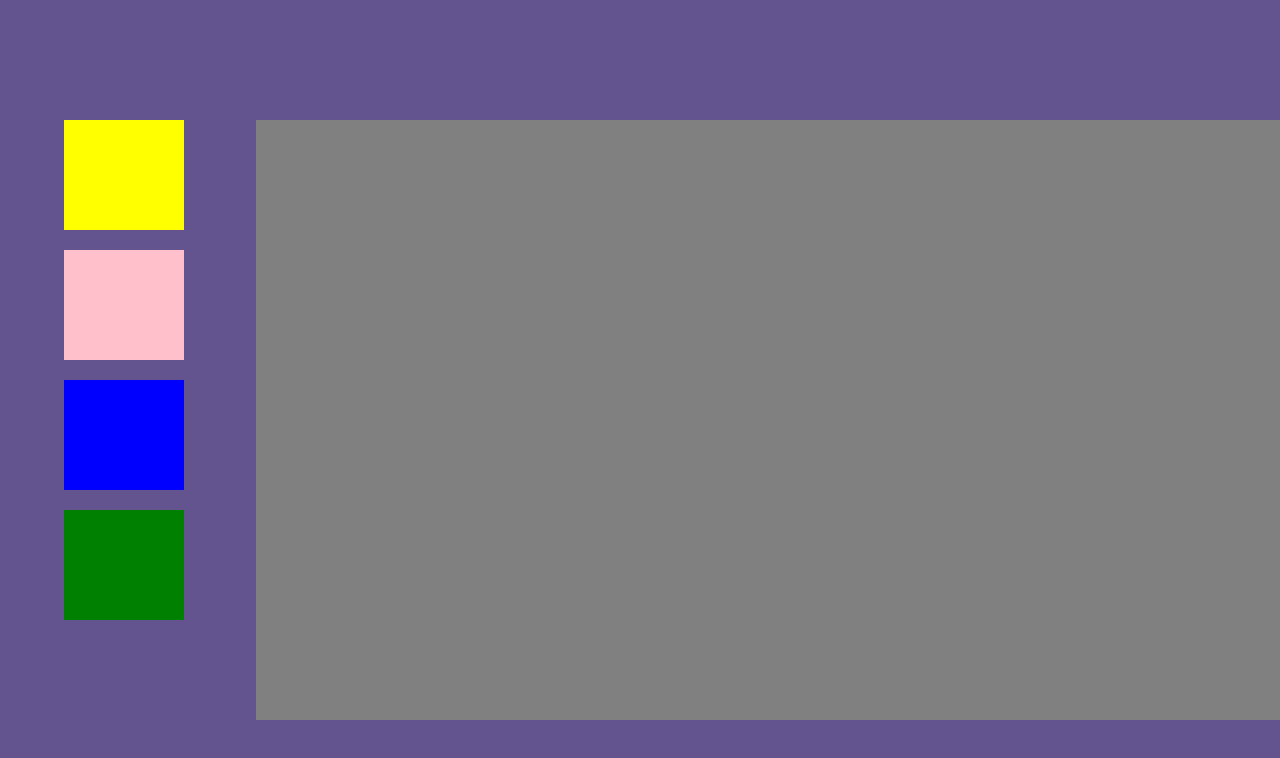
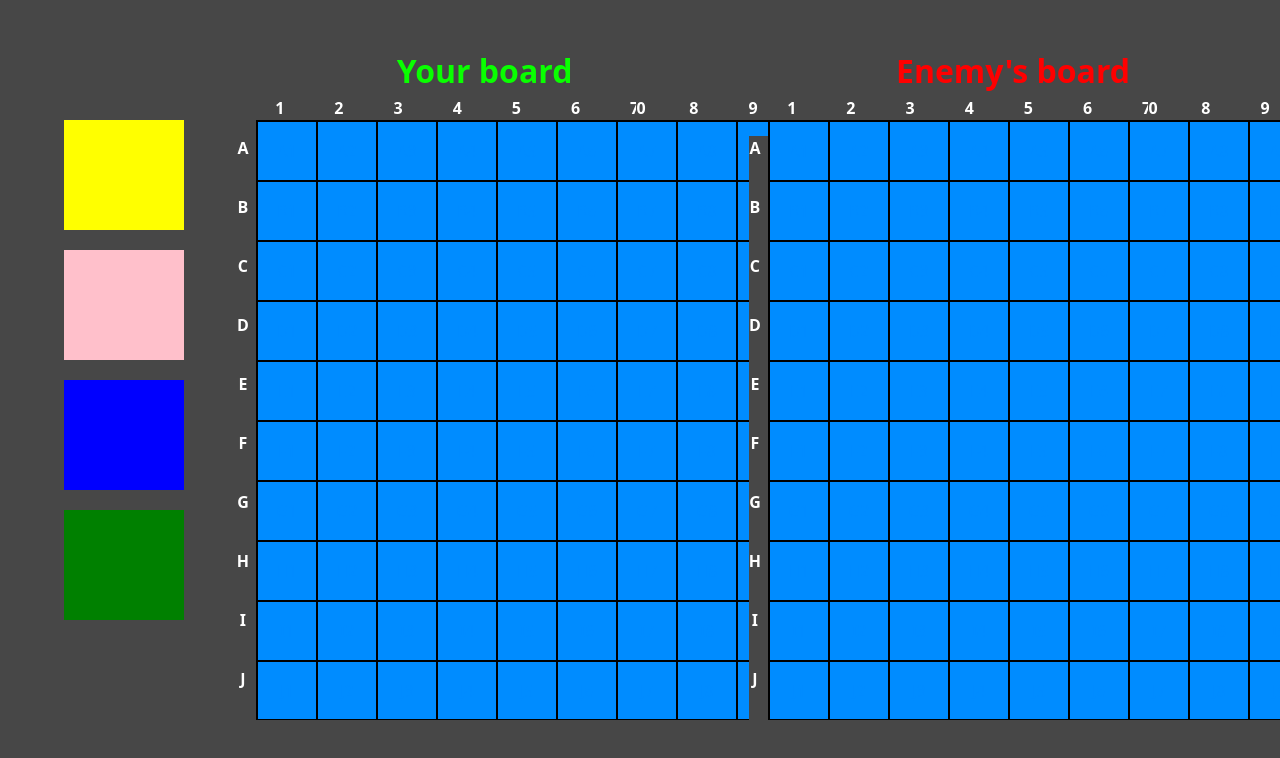
Before and after one commit to MatejHyskaGit/Javascript_BattleShips, a plain HTML site: page BattleShips/game.html in a window 1280 px wide. Shown: the top 758 px of the page. Drawn offline with nearby package versions, Linux system fonts and the light colour scheme.

Commit message:
school changes

```diff
--- a/BattleShips/game.html
+++ b/BattleShips/game.html
@@ -10,6 +10,21 @@
     <script src="scripts/main.js"></script>
 </head>
 <body>
+    <h2 class="ally-title">Your board</h2>
+    <div class="ally-board-numbers">1234567891</div>
+    <div class="ally-board-letters">
+        <div>A</div>
+        <div>B</div>
+        <div>C</div>
+        <div>D</div>
+        <div>E</div>
+        <div>F</div>
+        <div>G</div>
+        <div>H</div>
+        <div>I</div>
+        <div>J</div>
+    </div>
+    <div class="ally-0">0</div>
     <div id="grid-container"></div>
     <p id="info-text"></p>
     <div id="ship-container">
@@ -18,6 +33,21 @@
         <div id="l-ship-container"></div>
         <div id="lightning-ship-container"></div>
     </div>
+    <h2 class="enemy-title">Enemy's board</h2>
+    <div class="enemy-board-numbers">1234567891</div>
+    <div class="enemy-board-letters">
+        <div>A</div>
+        <div>B</div>
+        <div>C</div>
+        <div>D</div>
+        <div>E</div>
+        <div>F</div>
+        <div>G</div>
+        <div>H</div>
+        <div>I</div>
+        <div>J</div>
+    </div>
+    <div class="enemy-0">0</div>
     <div id="enemy-grid"></div>
 </body>
 </html>
--- a/BattleShips/scripts/main.js
+++ b/BattleShips/scripts/main.js
@@ -17,7 +17,7 @@ function init(){
     let enemy_cells = document.getElementsByClassName("cell-enemy")
     let shot_list = [];
     var enemy_round_shots = sessionStorage.getItem("difficulty");
-    console.log(enemy_round_shots)
+    //console.log(enemy_round_shots)
 
 
 
@@ -59,12 +59,15 @@ function init(){
     //console.log(i_rand)
     let enemy_i_list = [i_rand, i_rand+10, i_rand+20, i_rand+30]
     //console.log(enemy_i_list)
+    const enemy_i_list_const = enemy_i_list;
 
     //square lod generace
     let enemy_square_list = []
+    let enemy_square_list_const = []
     function gen_square(){
         let square_rand = Math.floor((Math.random() * 89));
         enemy_square_list = [square_rand, square_rand+1, square_rand+10, square_rand+11]
+        enemy_square_list_const = [square_rand, square_rand+1, square_rand+10, square_rand+11]
         if(square_rand == 9 || square_rand.toString()[1] == "9"){
             gen_square()
         }
@@ -73,6 +76,7 @@ function init(){
         }
     }
     gen_square();
+
 
     //l lod generace
     let enemy_l_list = []
@@ -87,6 +91,7 @@ function init(){
         }
     }
     gen_l();
+    const enemy_l_list_const = enemy_l_list;
 
     //lightning lod generace
     let enemy_light_list = []
@@ -101,7 +106,11 @@ function init(){
         }
     }
     gen_light();
-
+    /*
+    if(enemy_light_list_const == null){
+        const enemy_light_list_const = enemy_light_list;
+    }
+*/
     function GetIndexOf(item, list){
         for (let i = 0; i < list.length; i++) {
             //console.log(i)
@@ -150,7 +159,12 @@ function init(){
                     //console.log(enemy_square_list)
                     if(IsItemInList(parseInt(e.target.id), enemy_square_list)){
                         enemy_square_list.splice(GetIndexOf(parseInt(e.target.id), enemy_square_list), 1);
+                        console.log(enemy_square_list_const)
                         if(enemy_square_list.length == 0){
+                            for (let i = 0; i < enemy_square_list_const.length; i++) {
+                                enemy_cells[enemy_square_list_const[i]].classList.add("ship-sunk")
+                                enemy_cells[enemy_square_list_const[i]].classList.remove("cell-ship-shot")
+                            }
                             info.innerText = "You sunk a Base Ship!"
                         }
                     }
@@ -186,7 +200,7 @@ function init(){
                 }
             }
             else{
-                info.innerText = "You must place all your ships!"
+                info.innerText = "You must place all your ships first!"
             }
         })
     }
@@ -289,9 +303,9 @@ function init(){
             }
         })
         function enemy_shoot(){
-            let shoot_rand = Math.floor((Math.random() * 99));
-            console.log(shoot_rand)
-            console.log(shot_list)
+            let shoot_rand = Math.floor((Math.random() * 100));
+            //console.log(shoot_rand)
+            //console.log(shot_list)
             if(IsItemInList(shoot_rand, shot_list)){
                 enemy_shoot();
             }
@@ -485,8 +499,6 @@ function init(){
     }
 
 
-    //generate ship containers
-
     i_container.addEventListener("click", function(event){
         if(i_placing == false){
             i_placing = true
--- a/BattleShips/styles/main.css
+++ b/BattleShips/styles/main.css
@@ -1,6 +1,7 @@
 *{
     overflow: hidden;
-    background-color: rgb(99, 84, 143)
+    background-color: rgb(71, 71, 71);
+    -webkit-user-select: none;
 }
 
 #grid-container{
@@ -12,6 +13,7 @@
     display: grid;
     grid-template-columns: repeat(10, 60px);
     grid-template-rows: repeat(10, 60px);
+    border: 1px solid black;
 }
 #enemy-grid{
     height: 600px;
@@ -22,32 +24,35 @@
     display: grid;
     grid-template-columns: repeat(10, 60px);
     grid-template-rows: repeat(10, 60px);
+    border: 1px solid black;
 }
 .cell-enemy{
-    background-color: gray;
+    background-color: rgb(0, 140, 255);
     display: flex;
     justify-content: center;
     align-items: center;
-    color: gray;
+    color: rgb(0, 140, 255);
     -webkit-touch-callout: none;
     -webkit-user-select: none;
     -khtml-user-select: none;
     -moz-user-select: none;
     -ms-user-select: none;
     user-select: none;
+    border: 1px solid black;
 }
 .cell{
-    background-color: gray;
+    background-color: rgb(0, 140, 255);
     display: flex;
     justify-content: center;
     align-items: center;
-    color: gray;
+    color: rgb(0, 140, 255);
     -webkit-touch-callout: none;
     -webkit-user-select: none;
     -khtml-user-select: none;
     -moz-user-select: none;
     -ms-user-select: none;
     user-select: none;
+    border: 1px solid black;
 }
 .cell-hover{
     background-color: rgba(255, 0, 0, 0.6);
@@ -97,15 +102,19 @@
 }
 #I-ship-container{
     background-color: yellow;
+    cursor: pointer;
 }
 #square-ship-container{
     background-color: pink;
+    cursor: pointer;
 }
 #l-ship-container{
     background-color: blue;
+    cursor: pointer;
 }
 #lightning-ship-container{
     background-color: green;
+    cursor: pointer;
 }
 #info-text{
     position: absolute;
@@ -114,3 +123,82 @@
     left: 50%;
     top: 5%;
 }
+.ally-board-numbers{
+    color: white;
+    position: absolute;
+    top: 12%;
+    left: 21.5%;
+    letter-spacing: 50px;
+    font-weight: bold;
+}
+.ally-0{
+    color: white;
+    position: absolute;
+    top: 12%;
+    left: 49.72%;
+    font-weight: bold;
+}
+.enemy-board-numbers{
+    color: white;
+    position: absolute;
+    top: 12%;
+    left: 61.5%;
+    letter-spacing: 50px;
+    font-weight: bold;
+    text-align: center;
+}
+.enemy-0{
+    color: white;
+    position: absolute;
+    top: 12%;
+    left: 89.72%;
+    font-weight: bold;
+}
+.ally-board-letters{
+    color: white;
+    position: absolute;
+    display: flex;
+    flex-direction: column;
+    font-weight: bold;
+    letter-spacing: 50px;
+    left: 18.5%;
+    top: 17%;
+    text-align: center;
+}
+.ally-board-letters > div{
+    padding-bottom: 35px;
+}
+.enemy-board-letters{
+    color: white;
+    position: absolute;
+    display: flex;
+    flex-direction: column;
+    font-weight: bold;
+    letter-spacing: 50px;
+    left: 58.5%;
+    top: 17%;
+    text-align: center;
+}
+.enemy-board-letters > div{
+    padding-bottom: 35px;
+}
+.enemy-title{
+    color: rgb(255, 0, 0);
+    font-weight: bold;
+    position: absolute;
+    top: 6.5%;
+    left: 70%;
+    height: 40px;
+}
+.ally-title{
+    color: rgb(9, 255, 0);
+    font-weight: bold;
+    position: absolute;
+    top: 6.5%;
+    left: 31%;
+    height: 40px;
+}
+.ship-sunk{
+    background-color: black;
+    border: 2px solid white;
+}
--- a/BattleShips/styles/start.css
+++ b/BattleShips/styles/start.css
@@ -108,3 +108,9 @@
     background-color: rgba(255, 0, 255, 0.678);
     color: rgb(51, 51, 51);
 }
+#info{
+    color: white;
+    position: absolute;
+    left: 42%;
+    top: 60%;
+}
```
Also changed, not shown: BattleShips/scripts/start.js (+7 -1 lines), BattleShips/start.html (+2 -1 lines).
